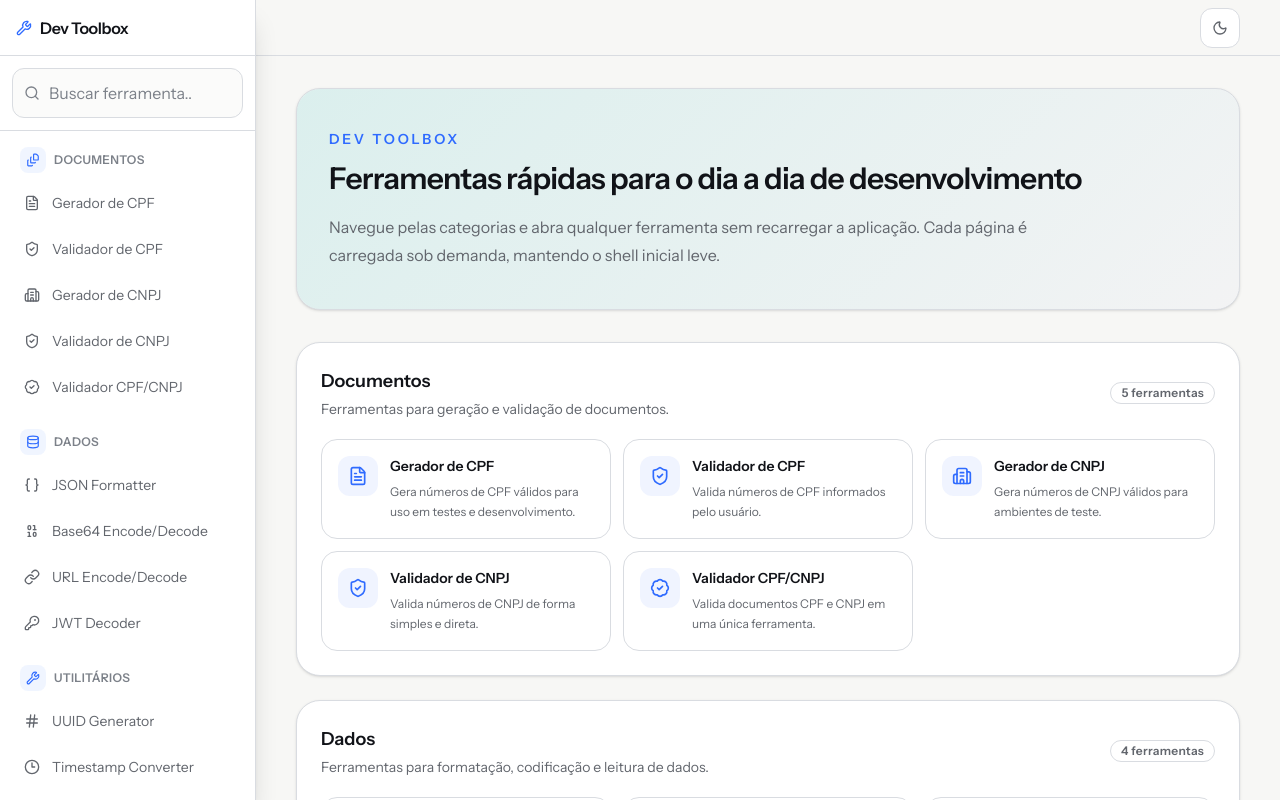
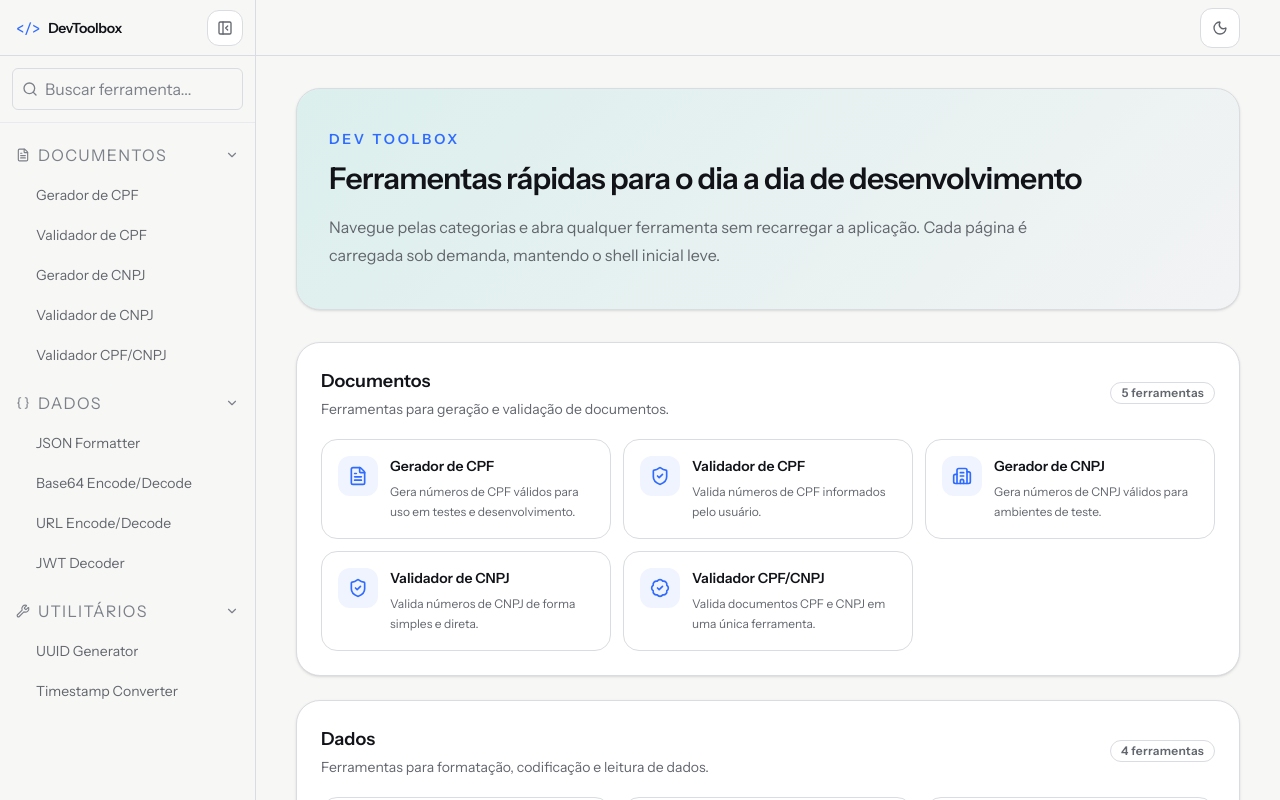
Before and after one commit to GabrielGuilhermess/dev-toolbox, a React (Vite) app: page / in a window 1280 px wide. Shown: the top 800 px of the page. Built offline with nearby package versions, Linux system fonts and the light colour scheme.

Commit message:
feat(navigation): add collapsible operational sidebar

```diff
--- a/src/shared/components/Layout/Sidebar.tsx
+++ b/src/shared/components/Layout/Sidebar.tsx
@@ -1,30 +1,66 @@
 import { useState, type ReactElement } from 'react';
-import { Database, FileStack, Wrench, Search, X, type LucideIcon } from 'lucide-react';
-import { NavLink } from 'react-router';
+import {
+  Braces,
+  ChevronDown,
+  ChevronRight,
+  FileText,
+  PanelLeftClose,
+  PanelLeftOpen,
+  Search,
+  Wrench,
+  X,
+  type LucideIcon,
+} from 'lucide-react';
+import { NavLink, useLocation } from 'react-router';
 import { Button } from '@/shared/components/ui';
 import { categories, toolRegistry } from '@/shared/constants';
 import type { ToolCategory } from '@/shared/types';
 
 export interface SidebarProps {
   isOpen: boolean;
+  isCollapsed: boolean;
   onClose: () => void;
+  onToggleCollapsed: () => void;
 }
 
 const categoryIcons: Record<ToolCategory, LucideIcon> = {
-  documents: FileStack,
-  data: Database,
+  documents: FileText,
+  data: Braces,
   utilities: Wrench,
 };
 
-export default function Sidebar({ isOpen, onClose }: SidebarProps): ReactElement {
+const initialCategoryState: Record<ToolCategory, boolean> = {
+  documents: true,
+  data: true,
+  utilities: true,
+};
+
+export default function Sidebar({
+  isOpen,
+  isCollapsed,
+  onClose,
+  onToggleCollapsed,
+}: SidebarProps): ReactElement {
+  const location = useLocation();
   const [searchTerm, setSearchTerm] = useState('');
+  const [expandedCategories, setExpandedCategories] =
+    useState<Record<ToolCategory, boolean>>(initialCategoryState);
   const normalizedSearch = searchTerm.trim().toLowerCase();
+
+  const toggleCategory = (category: ToolCategory): void => {
+    setExpandedCategories((current) => ({ ...current, [category]: !current[category] }));
+  };
+
+  const expandFromCategory = (category: ToolCategory): void => {
+    setExpandedCategories((current) => ({ ...current, [category]: true }));
+    onToggleCollapsed();
+  };
 
   return (
     <>
       <button
         aria-label="Fechar menu lateral"
-        className={`fixed inset-0 z-30 bg-slate-950/60 transition-opacity md:hidden ${
+        className={`fixed inset-0 z-30 bg-black/35 transition-opacity duration-[var(--motion-normal)] md:hidden ${
           isOpen ? 'pointer-events-auto opacity-100' : 'pointer-events-none opacity-0'
         }`}
         onClick={onClose}
@@ -33,15 +69,22 @@ export default function Sidebar({ isOpen, onClose }: SidebarProps): ReactElement
 
       <aside
         aria-label="Navegação de ferramentas"
-        className={`fixed inset-y-0 left-0 z-40 flex w-64 flex-col border-r border-[var(--color-border)] bg-[var(--color-surface)] shadow-xl shadow-black/15 transition-transform duration-300 md:translate-x-0 ${
-          isOpen ? 'translate-x-0' : '-translate-x-full'
-        }`}
+        className={`fixed inset-y-0 left-0 z-40 flex w-64 flex-col border-r border-[var(--divider-section)] bg-[var(--color-bg)] transition-[width,transform] duration-[var(--motion-normal)] ease-[var(--motion-easing)] md:translate-x-0 ${
+          isCollapsed ? 'md:w-16' : 'md:w-64'
+        } ${isOpen ? 'translate-x-0' : '-translate-x-full'}`}
       >
-        <div className="flex h-14 shrink-0 items-center justify-between border-b border-[var(--color-border)] px-4">
-          <div className="flex items-center gap-2">
-            <Wrench className="h-4 w-4 text-[var(--color-primary)]" />
-            <span className="text-base font-semibold tracking-tight">Dev Toolbox</span>
-          </div>
+        <div className="flex h-14 shrink-0 items-center border-b border-[var(--divider-section)] px-3">
+          <NavLink
+            aria-label="Ir para o início"
+            className="flex min-w-0 flex-1 items-center gap-2 px-1 text-sm font-semibold tracking-tight"
+            onClick={onClose}
+            to="/"
+          >
+            <span aria-hidden="true" className="font-mono text-sm font-medium text-[var(--color-primary)]">
+              {'</>'}
+            </span>
+            <span className={isCollapsed ? 'md:hidden' : ''}>DevToolbox</span>
+          </NavLink>
 
           <Button
             aria-label="Fechar menu"
@@ -53,93 +96,139 @@ export default function Sidebar({ isOpen, onClose }: SidebarProps): ReactElement
           >
             <X className="h-4 w-4" />
           </Button>
+
+          <Button
+            aria-label={isCollapsed ? 'Expandir menu lateral' : 'Recolher menu lateral'}
+            className="hidden md:inline-flex"
+            onClick={onToggleCollapsed}
+            size="sm"
+            type="button"
+            variant="icon"
+          >
+            {isCollapsed ? <PanelLeftOpen className="h-4 w-4" /> : <PanelLeftClose className="h-4 w-4" />}
+          </Button>
         </div>
 
-        <div className="shrink-0 border-b border-[var(--color-border)] px-3 py-3">
-          <div className="relative">
-            <Search className="pointer-events-none absolute left-3 top-1/2 h-4 w-4 -translate-y-1/2 text-[var(--color-text-subtle)]" />
+        <div className="shrink-0 border-b border-[var(--divider-item)] p-3">
+          {isCollapsed ? (
+            <Button
+              aria-label="Expandir para buscar ferramenta"
+              className="hidden w-full md:inline-flex"
+              onClick={onToggleCollapsed}
+              size="md"
+              type="button"
+              variant="icon"
+            >
+              <Search className="h-4 w-4" />
+            </Button>
+          ) : null}
+
+          <div className={isCollapsed ? 'md:hidden' : ''}>
+            <label className="relative block">
+              <span className="sr-only">Buscar ferramenta</span>
+              <Search className="pointer-events-none absolute left-2.5 top-1/2 h-4 w-4 -translate-y-1/2 text-[var(--color-text-subtle)]" />
               <input
                 aria-label="Buscar ferramenta"
-              className="w-full rounded-xl border border-[var(--color-border)] bg-[var(--color-surface-inset)] px-9 py-3 text-sm text-[var(--color-text)] outline-none transition placeholder:text-[var(--color-text-subtle)] focus:border-[var(--color-primary)] focus:ring-2 focus:ring-[var(--color-primary-ring)]"
-              onChange={(event) => {
-                setSearchTerm(event.target.value);
-              }}
+                className="w-full rounded-[var(--radius-control)] border border-[var(--divider-section)] bg-transparent py-2 pl-8 pr-3 text-sm text-[var(--color-text)] outline-none transition-colors duration-[var(--motion-fast)] placeholder:text-[var(--color-text-subtle)] focus:border-[var(--color-primary)]"
+                onChange={(event) => setSearchTerm(event.target.value)}
                 placeholder="Buscar ferramenta..."
                 type="search"
                 value={searchTerm}
               />
+            </label>
           </div>
         </div>
 
-        <nav aria-label="Categorias de ferramentas" className="flex-1 overflow-y-auto px-3 py-4">
-          <div className="space-y-5">
+        <nav aria-label="Categorias de ferramentas" className="flex-1 overflow-y-auto py-3">
+          <div className="space-y-2">
             {categories.map((category) => {
               const Icon = categoryIcons[category.id];
               const tools = toolRegistry.filter((tool) => {
                 const matchesCategory = tool.category === category.id;
                 const matchesSearch =
                   normalizedSearch.length === 0 ||
-                  tool.name.toLowerCase().includes(normalizedSearch);
-
+                  `${tool.name} ${tool.description}`.toLowerCase().includes(normalizedSearch);
                 return matchesCategory && matchesSearch;
               });
 
-              if (tools.length === 0) {
-                return null;
+              if (tools.length === 0) return null;
+
+              const categoryIsActive = toolRegistry.some(
+                (tool) => tool.category === category.id && tool.path === location.pathname,
+              );
+              const categoryIsExpanded =
+                normalizedSearch.length > 0 || expandedCategories[category.id];
+
+              if (isCollapsed) {
+                return (
+                  <div className="hidden px-2 md:block" key={category.id}>
+                    <button
+                      aria-label={`Abrir ${category.name}`}
+                      className={`flex h-10 w-full items-center justify-center rounded-[var(--radius-control)] transition-colors duration-[var(--motion-fast)] ${
+                        categoryIsActive
+                          ? 'bg-[var(--color-primary-subtle)] text-[var(--color-primary)]'
+                          : 'text-[var(--color-text-muted)] hover:bg-[var(--color-hover)] hover:text-[var(--color-text)]'
+                      }`}
+                      onClick={() => expandFromCategory(category.id)}
+                      title={category.name}
+                      type="button"
+                    >
+                      <Icon className="h-4 w-4" />
+                    </button>
+                  </div>
+                );
               }
 
               return (
-                <section key={category.id} className="space-y-1">
-                  <div className="flex items-center gap-2 px-2 pb-1">
-                    <div className="rounded-lg bg-[var(--color-primary-subtle)] p-1.5 text-[var(--color-primary)]">
+                <section key={category.id}>
+                  <button
+                    aria-expanded={categoryIsExpanded}
+                    className={`flex w-full items-center gap-2 px-4 py-2 text-left text-xs font-semibold uppercase tracking-[0.08em] transition-colors duration-[var(--motion-fast)] ${
+                      categoryIsActive ? 'text-[var(--color-primary)]' : 'text-[var(--color-text-subtle)]'
+                    }`}
+                    onClick={() => toggleCategory(category.id)}
+                    type="button"
+                  >
                     <Icon className="h-3.5 w-3.5" />
-                    </div>
-                    <span className="text-xs font-semibold uppercase tracking-wide text-[var(--color-text-subtle)]">
-                      {category.name}
-                    </span>
-                  </div>
+                    <span className="flex-1">{category.name}</span>
+                    {categoryIsExpanded ? (
+                      <ChevronDown className="h-3.5 w-3.5" />
+                    ) : (
+                      <ChevronRight className="h-3.5 w-3.5" />
+                    )}
+                  </button>
 
-                  <div className="space-y-0.5">
-                    {tools.map((tool) => {
-                      const ToolIcon = tool.icon;
-
-                      return (
+                  {categoryIsExpanded ? (
+                    <div>
+                      {tools.map((tool) => (
                         <NavLink
+                          className={({ isActive }) =>
+                            `relative flex min-h-10 items-center px-4 pl-9 pr-3 text-sm transition-colors duration-[var(--motion-fast)] ${
+                              isActive
+                                ? 'font-medium text-[var(--color-primary)] before:absolute before:inset-y-2 before:left-0 before:w-0.5 before:bg-[var(--color-primary)]'
+                                : 'text-[var(--color-text-muted)] hover:bg-[var(--color-hover)] hover:text-[var(--color-text)]'
+                            }`
+                          }
                           key={tool.id}
                           onClick={onClose}
                           to={tool.path}
-                          className={({ isActive }) =>
-                            [
-                              'flex min-h-[2.75rem] items-center gap-3 rounded-xl px-3 py-2.5 text-sm transition-colors duration-150',
-                              isActive
-                                ? 'bg-[var(--color-primary-muted)] font-semibold text-[var(--color-primary)]'
-                                : 'text-[var(--color-text-muted)] hover:bg-[var(--color-hover)] hover:text-[var(--color-text)]',
-                            ].join(' ')
-                          }
                         >
-                          <ToolIcon className="h-4 w-4 shrink-0" />
-                          <span className="min-w-0 truncate">{tool.name}</span>
+                          <span className="truncate">{tool.name}</span>
                         </NavLink>
-                      );
-                    })}
+                      ))}
                     </div>
+                  ) : null}
                 </section>
               );
             })}
 
-            {categories.every((category) =>
-              toolRegistry.every((tool) => {
-                const matchesCategory = tool.category === category.id;
-                const matchesSearch =
-                  normalizedSearch.length === 0 ||
-                  tool.name.toLowerCase().includes(normalizedSearch);
-
-                return !matchesCategory || !matchesSearch;
-              }),
+            {normalizedSearch.length > 0 &&
+            !toolRegistry.some((tool) =>
+              `${tool.name} ${tool.description}`.toLowerCase().includes(normalizedSearch),
             ) ? (
-              <div className="rounded-xl border border-dashed border-[var(--color-border)] px-4 py-6 text-center text-sm text-[var(--color-text-muted)]">
+              <p className="px-4 py-3 text-sm text-[var(--color-text-muted)]">
                 Nenhuma ferramenta encontrada.
-              </div>
+              </p>
             ) : null}
           </div>
         </nav>
```
Lines whose indentation alone changed are shown as unchanged.
